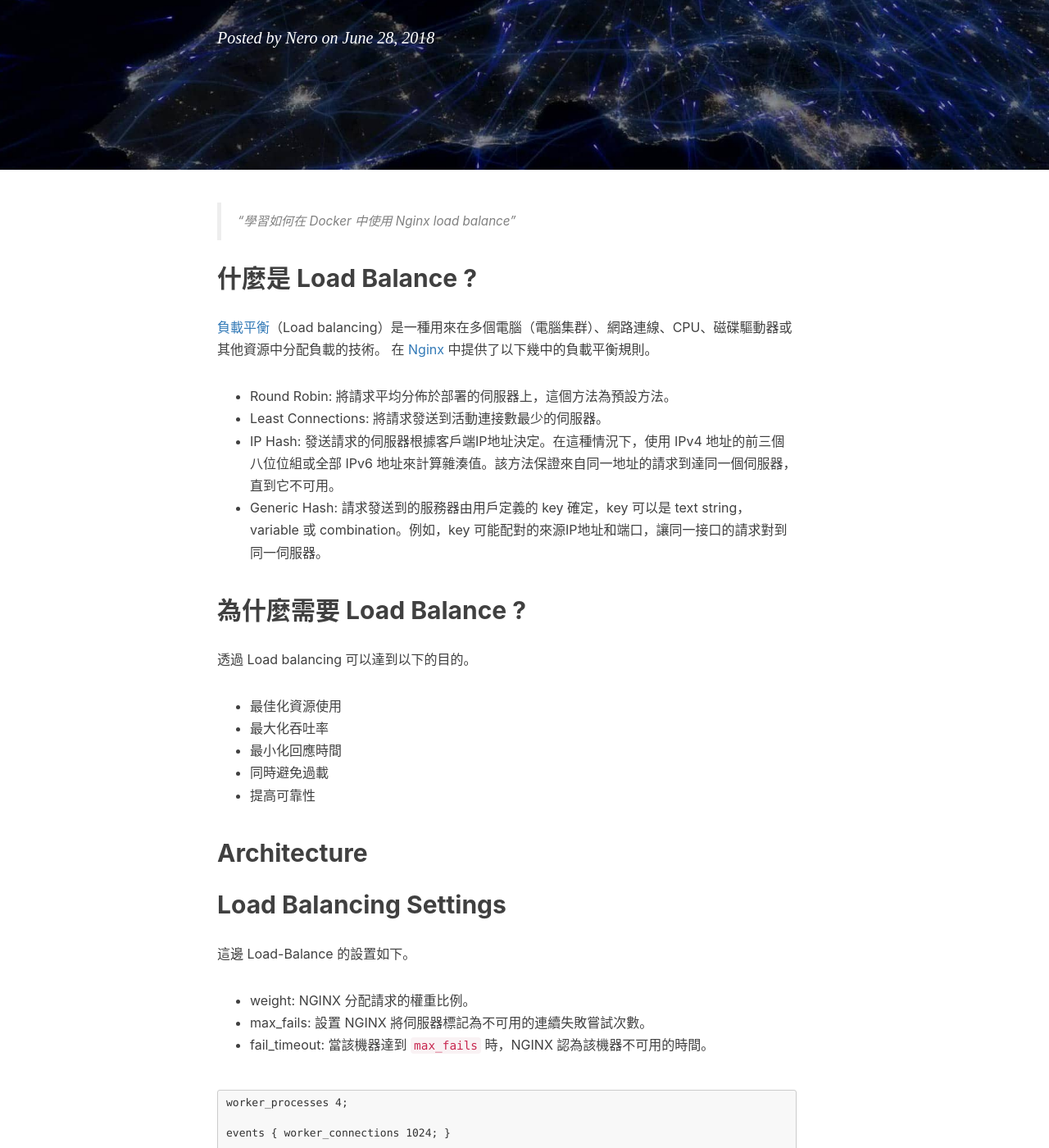
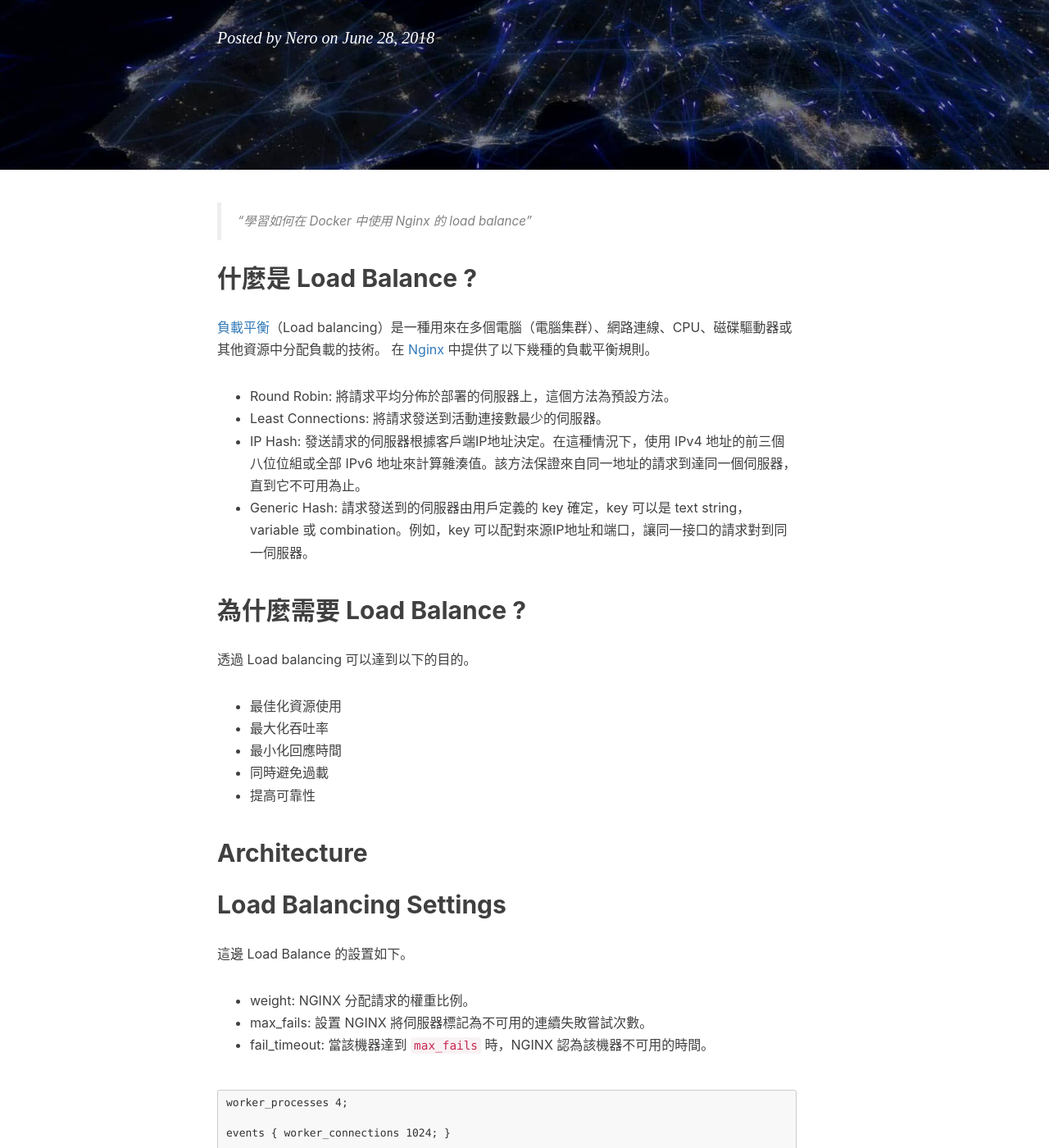
Before and after one commit to NeroCube/nerocube.github.io, a Jekyll site: the page built from _posts/2018-06-28-docker-nginx-load-balancing.md, in a window 1280 px wide and 1400 px high, scrolled down 418 px. Shown: the whole window at 82% size. Built offline with Jekyll 4.4.1, drawn with Linux system fonts in a browser that asks for light colours; nearby versions of some CDN libraries; comment, search, counter and statistics services are not loaded.

Commit message:
Update 2018-06-28-docker-nginx-load-balancing.md
fix misprint

```diff
--- a/_posts/2018-06-28-docker-nginx-load-balancing.md
+++ b/_posts/2018-06-28-docker-nginx-load-balancing.md
@@ -11,16 +11,16 @@ tags:
     - 學習筆記
 ---
 
-> “學習如何在 Docker 中使用 Nginx load balance”
+> “學習如何在 Docker 中使用 Nginx 的 load balance”
 
 ## 什麼是 Load Balance ?
 [負載平衡](https://zh.wikipedia.org/wiki/%E8%B4%9F%E8%BD%BD%E5%9D%87%E8%A1%A1)（Load balancing）是一種用來在多個電腦（電腦集群）、網路連線、CPU、磁碟驅動器或其他資源中分配負載的技術。
-在 [Nginx](https://docs.nginx.com/nginx/admin-guide/load-balancer/http-load-balancer/) 中提供了以下幾中的負載平衡規則。
+在 [Nginx](https://docs.nginx.com/nginx/admin-guide/load-balancer/http-load-balancer/) 中提供了以下幾種的負載平衡規則。
 
 - Round Robin: 將請求平均分佈於部署的伺服器上，這個方法為預設方法。
 - Least Connections: 將請求發送到活動連接數最少的伺服器。
-- IP Hash: 發送請求的伺服器根據客戶端IP地址決定。在這種情況下，使用 IPv4 地址的前三個八位位組或全部 IPv6 地址來計算雜湊值。該方法保證來自同一地址的請求到達同一個伺服器，直到它不可用。
-- Generic Hash: 請求發送到的服務器由用戶定義的 key 確定，key 可以是 text string，variable 或 combination。例如，key 可能配對的來源IP地址和端口，讓同一接口的請求對到同一伺服器。
+- IP Hash: 發送請求的伺服器根據客戶端IP地址決定。在這種情況下，使用 IPv4 地址的前三個八位位組或全部 IPv6 地址來計算雜湊值。該方法保證來自同一地址的請求到達同一個伺服器，直到它不可用為止。
+- Generic Hash: 請求發送到的伺服器由用戶定義的 key 確定，key 可以是 text string，variable 或 combination。例如，key 可以配對來源IP地址和端口，讓同一接口的請求對到同一伺服器。
 
 ## 為什麼需要 Load Balance ?
 透過 Load balancing 可以達到以下的目的。
@@ -34,7 +34,7 @@ tags:
 ## Architecture
 
 ## Load Balancing Settings
-這邊 Load-Balance 的設置如下。
+這邊 Load Balance 的設置如下。
 - weight: NGINX 分配請求的權重比例。
 - max_fails: 設置 NGINX 將伺服器標記為不可用的連續失敗嘗試次數。
 - fail_timeout: 當該機器達到 `max_fails` 時，NGINX 認為該機器不可用的時間。
```
